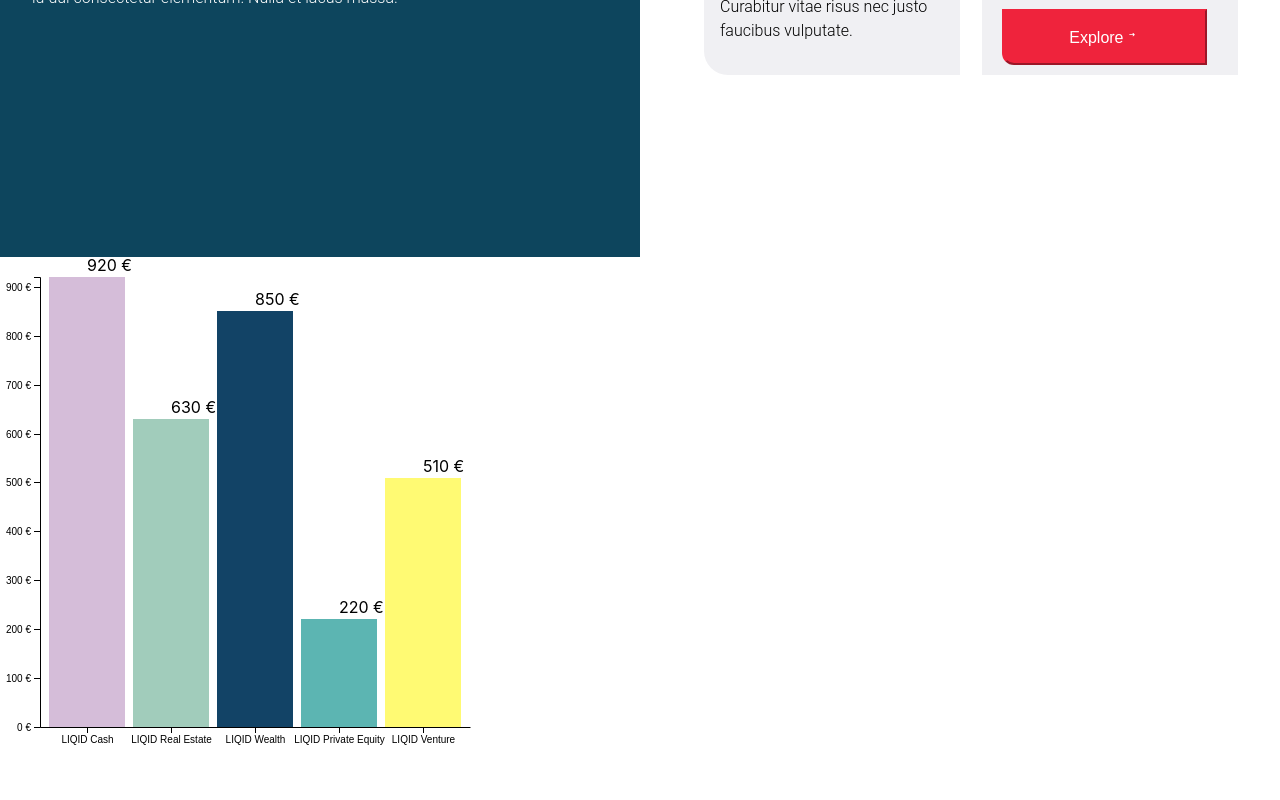
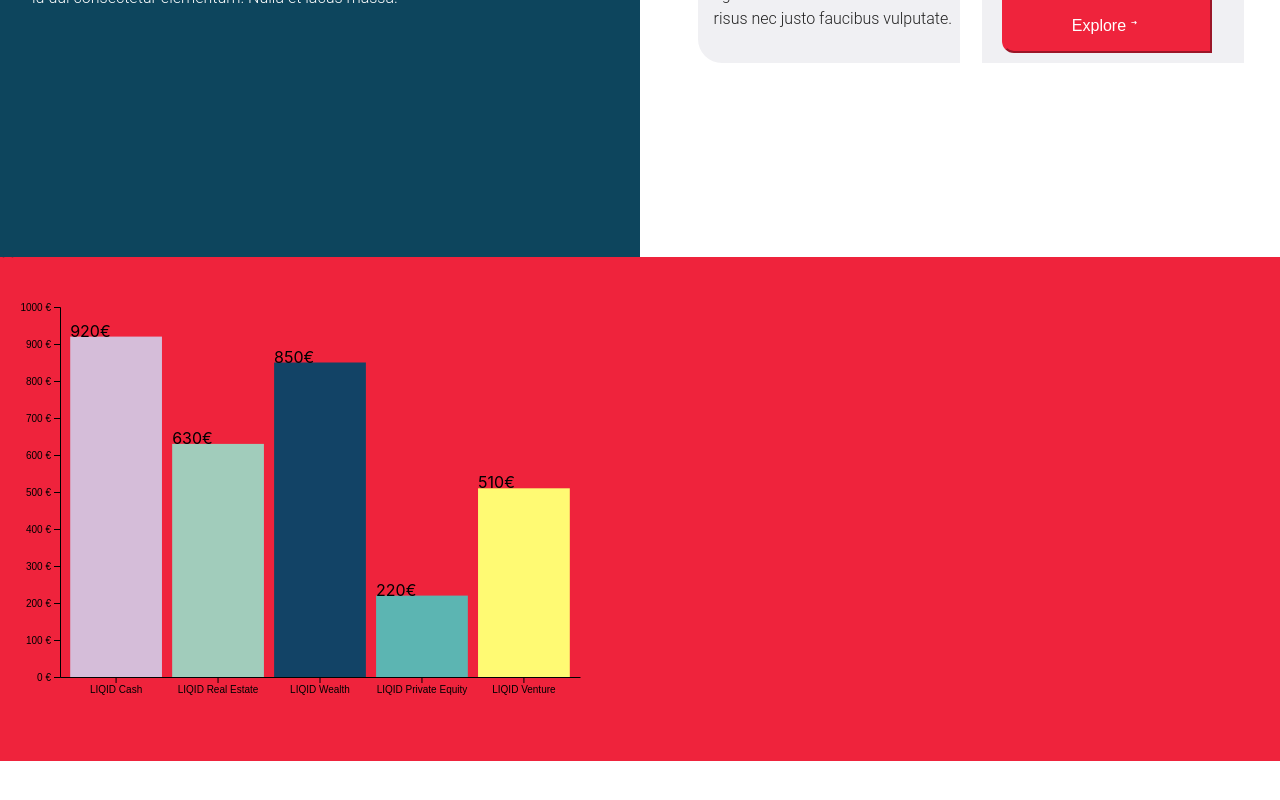
Before and after one commit to mya2h/liqid-code-challenge, a React (Create React App) app: page / in a window 1280 px wide. Shown: the part 516-1316 px from the top of the page. After the commit the page ends 1277 px from the top, so only its background shows below. Built offline with nearby package versions, Linux system fonts and the light colour scheme.

Commit message:
changed graph style

```diff
--- a/src/assets/styles/home.css
+++ b/src/assets/styles/home.css
@@ -2,13 +2,14 @@
   display: grid;
   grid-template-columns: 50% 50%;
   height: 87vh;
+
 }
 .row .col2{
   display: grid;
   grid-template-columns: 50% 50%;
   grid-gap: 22px;
-  padding-left: 10%;
-  padding-right: 10%;
+  padding-left: 9%;
+  padding-right: 9%;
 
 }
 .col1{
@@ -23,7 +24,6 @@
 .stock{
 background: #F0F0F3;
 align-items: center;
-
 }
 .col2 h3{
   font: italic normal 300 25px/33px Roboto;
@@ -35,6 +35,7 @@
   font: normal normal 300 16px/24px Roboto;
   padding-left: 16px;
   padding-right: 2px;
+  color: #222222;
 }
 .stock .btn{
   background-color: #EF233C;
@@ -73,6 +74,10 @@
 @media screen and (max-width: 599px) {
  .row{
    display: block;
+   height: 100%;
+   padding-bottom: 5%;
+
+
  }
  .row .col2{
    display: block;
@@ -97,5 +102,6 @@
  @media screen and (min-width: 600px) and (max-width: 700px){
   .row{
     display: block;
+      height: 87vh;
   }
  }
--- a/src/assets/styles/nav.css
+++ b/src/assets/styles/nav.css
@@ -1,6 +1,6 @@
 nav {
   width: 100%;
-  overflow: auto;
+  overflow: hidden;
   justify-content: center;
   align-content: center;
   align-items: center;
--- a/src/assets/styles/product.css
+++ b/src/assets/styles/product.css
@@ -1,4 +1,46 @@
 #d3demo{
-	/* width: 100vw; */
-	height: 50vh;
+	height: 700;
+	width: 500;
+	background: #EF233C;
+	overflow: hidden;
 }
+.content{
+  background: #F0F0F3;
+  height: 100vh;
+  text-align: center;
+  display: block;
+  padding: 2%;
+  overflow: hidden;
+}
+.bargraph{
+	height: 90vh;
+	width: 100vw;
+    float: right;
+}
+.title {
+	font:italic normal 300 25px/33px Roboto;
+	color: #EF233C;
+	align-self: center;
+}
+/* .tooltip-area{
+	opacity:0;
+	background: coral;
+} */
+.graph{
+	display: flex;
+	justify-content: center;
+	align-content: center;
+	align-items: center;
+	padding-left: 25%;
+	padding-top: 5%;
+}
+
+
+
+@media screen and (max-width: 599px) {
+	.plot-area {
+		width: 30em;
+		overflow-x: scroll;
+		white-space: nowrap;
+	 }
+   }
--- a/src/components/Home/bar.js
+++ b/src/components/Home/bar.js
@@ -64,10 +64,8 @@
 
 		// console.log(dimensions.width, dimensions.height)
 
-		const chartwidth = parseInt(d3.select('#d3demo').style('width')) - margin.left - margin.right
-		const chartheight = parseInt(d3.select('#d3demo').style('height')) - margin.top - margin.bottom
-
-
+		const chartwidth = 700 - margin.left - margin.right
+		const chartheight = 500 - margin.top - margin.bottom
 		const svg = d3.select(d3Chart.current)
 						.attr('width', chartwidth + margin.left + margin.right)
 						.attr('height', chartheight + margin.top + margin.bottom)
@@ -97,9 +95,10 @@
 
         // add tooltips
 		var tooltip = d3.select('.tooltip-area')
-        .style('opacity', 0);
+        .style('top', 20);
+
       const mouseover = (event, d) => {
-            svg.style('opacity', 0);
+        tooltip.style("top", "20px");
       };
 
       const mouseleave = (event, d) => {
@@ -107,12 +106,15 @@
       }
 
       const mousemove = (event, d) => {
-            // const text = d3.select('.tooltip-area__text');
-            // text.text(`Sales were ${d.sales} in ${d.year}`);
-            // const [x, y] = d3.pointer(event);
+        const text = d3.select('.tooltip-area__text');
+        text.text(`Total:  ${d.quantity}
+        Initial invest: ${d.quantity}
+        Growth: ${d.quantity}
+        `);
+        const [x, y] = d3.pointer(event);
 
-            // tooltip
-            //   .attr('transform', `translate(${x}, ${y})`);
+        tooltip
+          .attr('transform', `translate(${x}, ${y})`);
       };
 
 		// Draw bars
@@ -127,12 +129,10 @@
                 .attr('fill',function(d) {
                     return colorPicker(d); // call the color picker to get the fill.
                   })
-                  .on("mousemove", ()=>console.log("mousemoved"))
-                  .on("mouseleave", ()=>console.log("mouseleave"))
-                  .on("mouseover", ()=>mouseover)
+				  .on("mousemove", mousemove)
+				  .on("mouseleave", mouseleave)
+				  .on("mouseover", mouseover)
                 .style("border", "none");
-
-
 
             svg.append('g')
                 .selectAll("text")
--- a/src/components/Home/index.js
+++ b/src/components/Home/index.js
@@ -1,6 +1,7 @@
 import Nav from '../Nav/index'
 import Layout from './landing'
 import ProductChart from './products'
+import "../../assets/styles/home.css"
 const Home = () => {
 
     return(
--- a/src/components/Home/products.js
+++ b/src/components/Home/products.js
@@ -3,13 +3,8 @@
 import Chart from './bar'
 
 function ProductChart() {
-
-
   return (
-    <header className="App-header">
-        <BarChart />
-      </header>
-
+        <Chart />
 
   );
 }
--- a/src/components/Home/sample.js
+++ b/src/components/Home/sample.js
@@ -1,8 +1,28 @@
 import { useD3 } from "./hooks/useD3";
-import React from "react";
+import React, { useEffect, useState } from "react";
 import * as d3 from "d3";
 import '../../assets/styles/product.css'
 function BarChart() {
+    const [heightval,setheight] = useState(500)
+    const [widthval,setWidth] = useState(600)
+
+	useEffect(()=>{
+
+		// Listen for any resize event update
+		window.addEventListener('resize', ()=>{
+            setheight(window.innerHeight)
+            setWidth(window.innerWidth)
+
+			// If resize, remove the previous chart
+			// if(update.current){
+			// 	d3.selectAll('g').remove()
+			// } else {update.current = true}
+		})
+
+		// Draw chart using the data and updated dimensions
+		// DrawChart(sample,dimensions)
+
+	},[heightval,widthval])
     function colorPicker(v) {
         if (v.category == "LIQID Cash") {
           return "#D5BDD9";
@@ -25,16 +45,11 @@
     {category:'LIQID Wealth', quantity: 850},
     {category:'LIQID Private Equity', quantity: 220},
     {category:'LIQID Venture', quantity: 510}
-    ]
-    // {category:1989, quantity: 920},
-    // {category:1992, quantity: 630},
-    // {category:1993, quantity: 850},
-    // {category:1998, quantity: 220},
-    // {category:2000, quantity: 510}
+     ]
   const ref = useD3(
     (svg) => {
-      const height = 500;
-      const width = 500;
+      const height = heightval;
+      const width = widthval;
       const margin = { top: 20, right: 30, bottom: 30, left: 40 };
 
       const x = d3
@@ -119,15 +134,14 @@
   );
 
   return (
-    <>
+  <div className="content">
+    <div className="title">
+     | Your products
+    </div>
+    <div  className="graph">
       <svg
         ref={ref}
-        style={{
-          height: "90vh",
-          width: "100%",
-          marginRight: "0px",
-          marginLeft: "0px",
-        }}
+        className="bargraph"
       >
         <g className="plot-area" />
         <g className="plot" />
@@ -137,7 +151,8 @@
           <text className="tooltip-area__text"></text>
         </g>
       </svg>
-    </>
+      </div>
+      </div>
   );
 }
 
```
Lines whose indentation alone changed are shown as unchanged.
